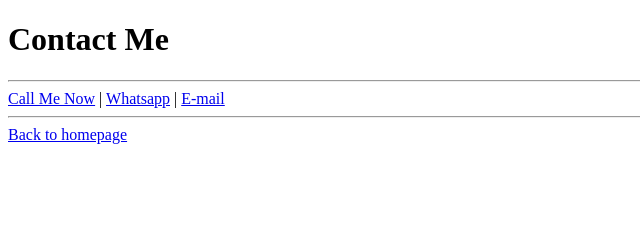
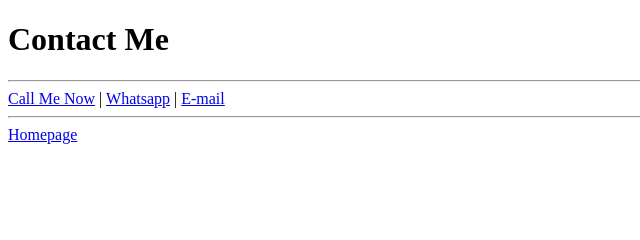
Before and after one commit to eng-maz/Resume, a plain HTML site: page contact.html in a window 1280 px wide. Shown: the top 240 px of the page, 0-640 px from the left. Drawn offline with Linux system fonts and the light colour scheme.

Commit message:
Update contact.html

```diff
--- a/contact.html
+++ b/contact.html
@@ -12,7 +12,7 @@
     <a href="https://wa.me/966575522809">Whatsapp</a> |
     <a href="mailto:eng.mazen03@gmail.com">E-mail</a>
     <hr />
-    <a href="./index.html">Back to homepage</a>
+    <a href="./index.html">Homepage</a>
     <br><br><br><br><br><br><br><br><br><br><br><br><br><br><br><br><br><br><br><br><br>
     <footer>
         <p>© 2024 Mazen</p>
```
